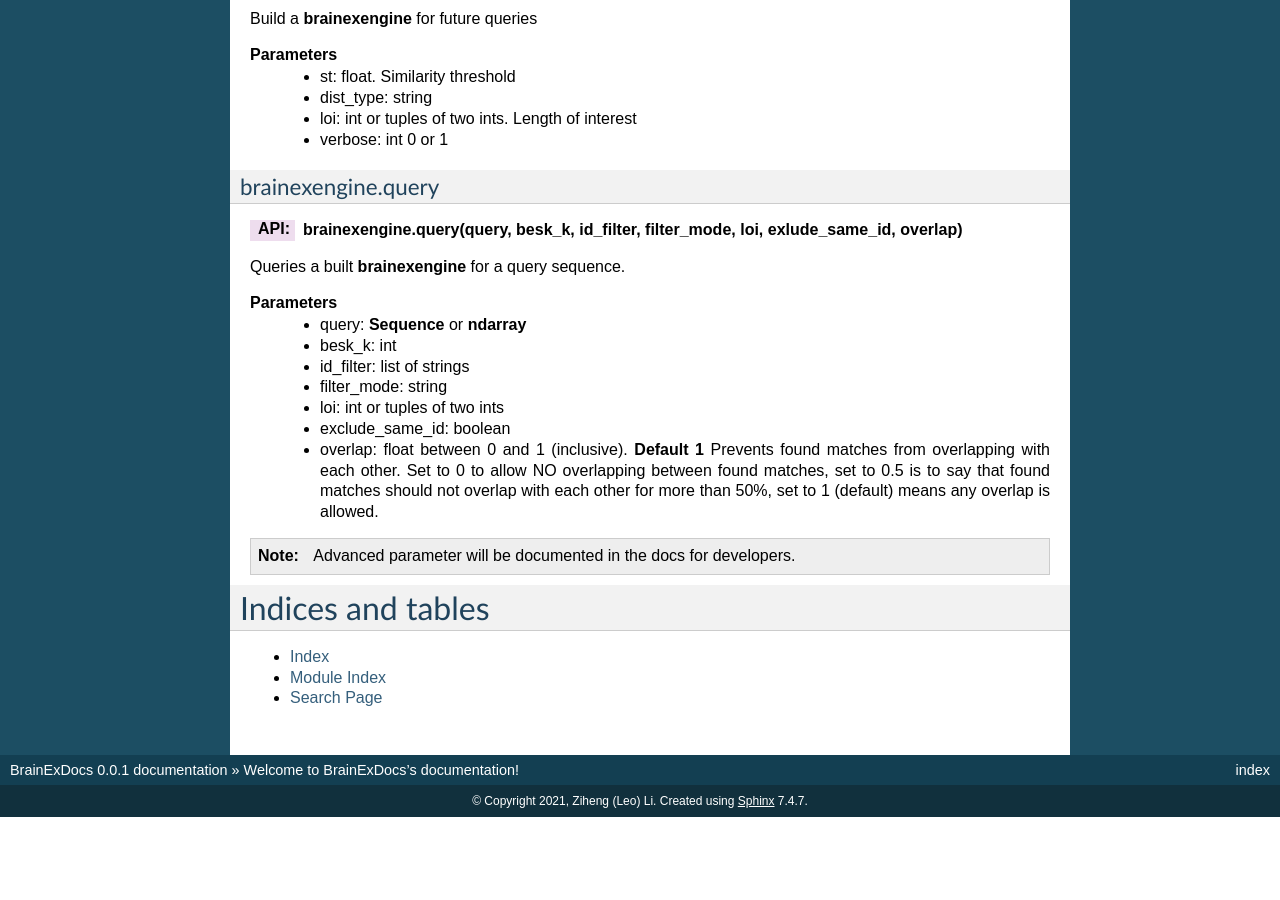
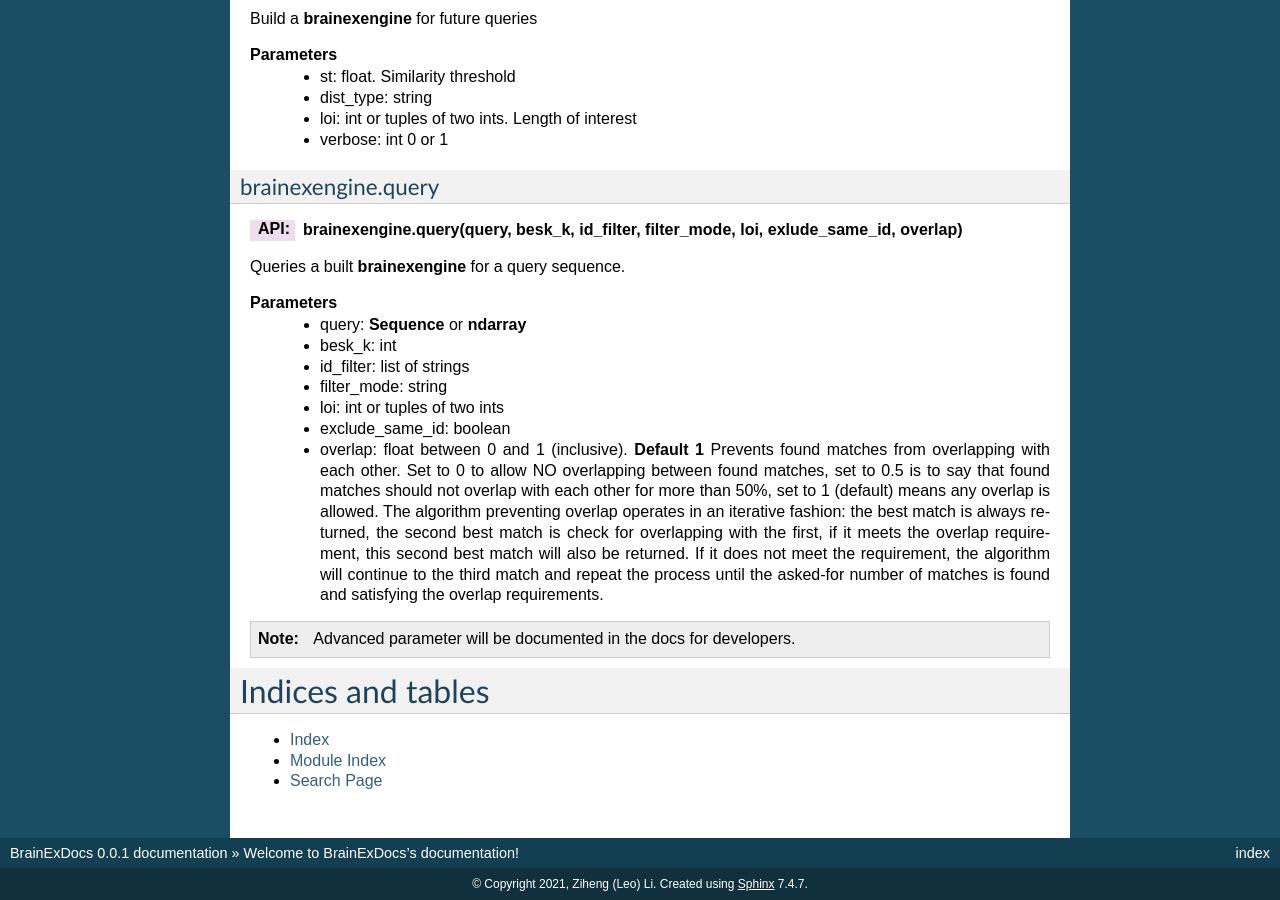
Before and after one commit to ApocalyVec/BrainExDocs, a Sphinx documentation site: the page built from source/index.rst, in a window 1280 px wide and 900 px high, scrolled down 748 px. Built offline with Sphinx 7.4.7, drawn with Linux system fonts in a browser that asks for light colours; before the commit the page ends 1565 px from its top, so only the background shows below that.

Commit message:
add detailed description for overlap parameter in brainexengine.query

```diff
--- a/source/index.rst
+++ b/source/index.rst
@@ -59,8 +59,7 @@ Queries a built **brainexengine** for a query sequence.
    * filter_mode: string
    * loi: int or tuples of two ints
    * exclude_same_id: boolean
-   * overlap: float between 0 and 1 (inclusive). **Default 1** Prevents found matches from overlapping with each other. Set to 0 to allow NO overlapping between found matches, set to 0.5 is to say that found matches should not overlap with each other for more than 50%, set to 1 (default) means any overlap is allowed.
-
+   * overlap: float between 0 and 1 (inclusive). **Default 1** Prevents found matches from overlapping with each other. Set to 0 to allow NO overlapping between found matches, set to 0.5 is to say that found matches should not overlap with each other for more than 50%, set to 1 (default) means any overlap is allowed. The algorithm preventing overlap operates in an iterative fashion: the best match is always returned, the second best match is check for overlapping with the first, if it meets the overlap requirement, this second best match will also be returned. If it does not meet the requirement, the algorithm will continue to the third match and repeat the process until the asked-for number of matches is found and satisfying the overlap requirements.
 
 
 .. note::  Advanced parameter will be documented in the docs for developers.
```
Also changed, not shown: 5 other files.
